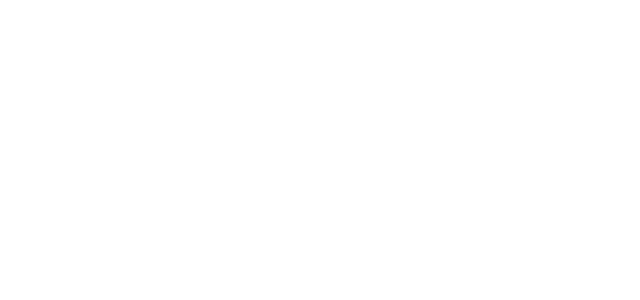
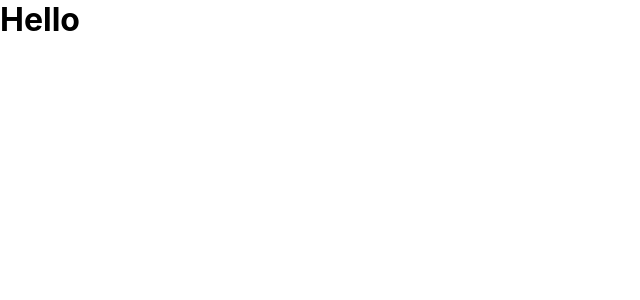
Before and after one commit to Drblu1/nuxt, a Nuxt app: page /users in a window 1280 px wide. Before the commit this address had no page. Shown: the top 300 px of the page, without its empty margins (0-640 px from the left). Built offline with nearby package versions, Linux system fonts and the light colour scheme.

Commit message:
Route with folders

```diff
--- /dev/null
+++ b/pages/users/index.vue
@@ -0,0 +1,13 @@
+<template>
+  <h1>Hello</h1>
+</template>
+
+<script>
+export default {
+  name: "users.vue"
+}
+</script>
+
+<style scoped>
+
+</style>
```
